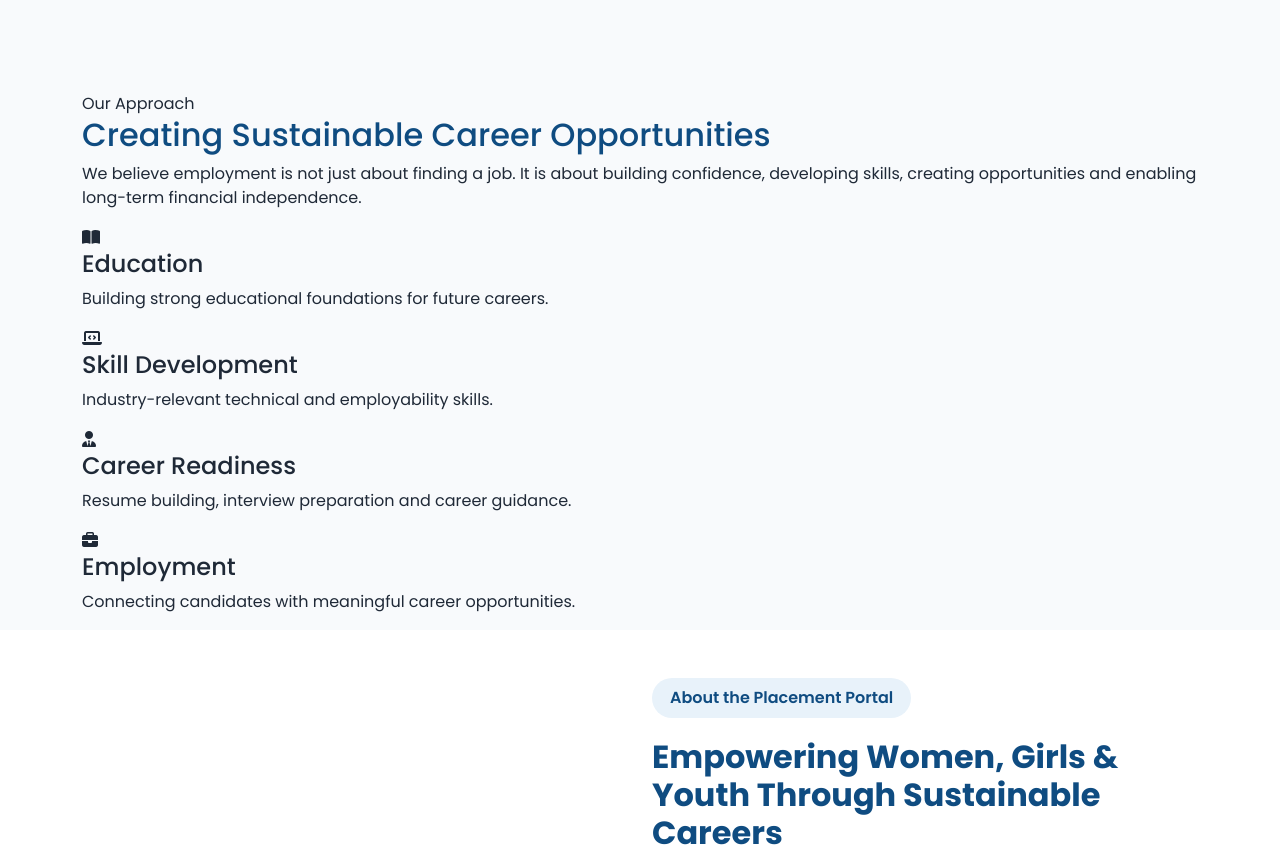
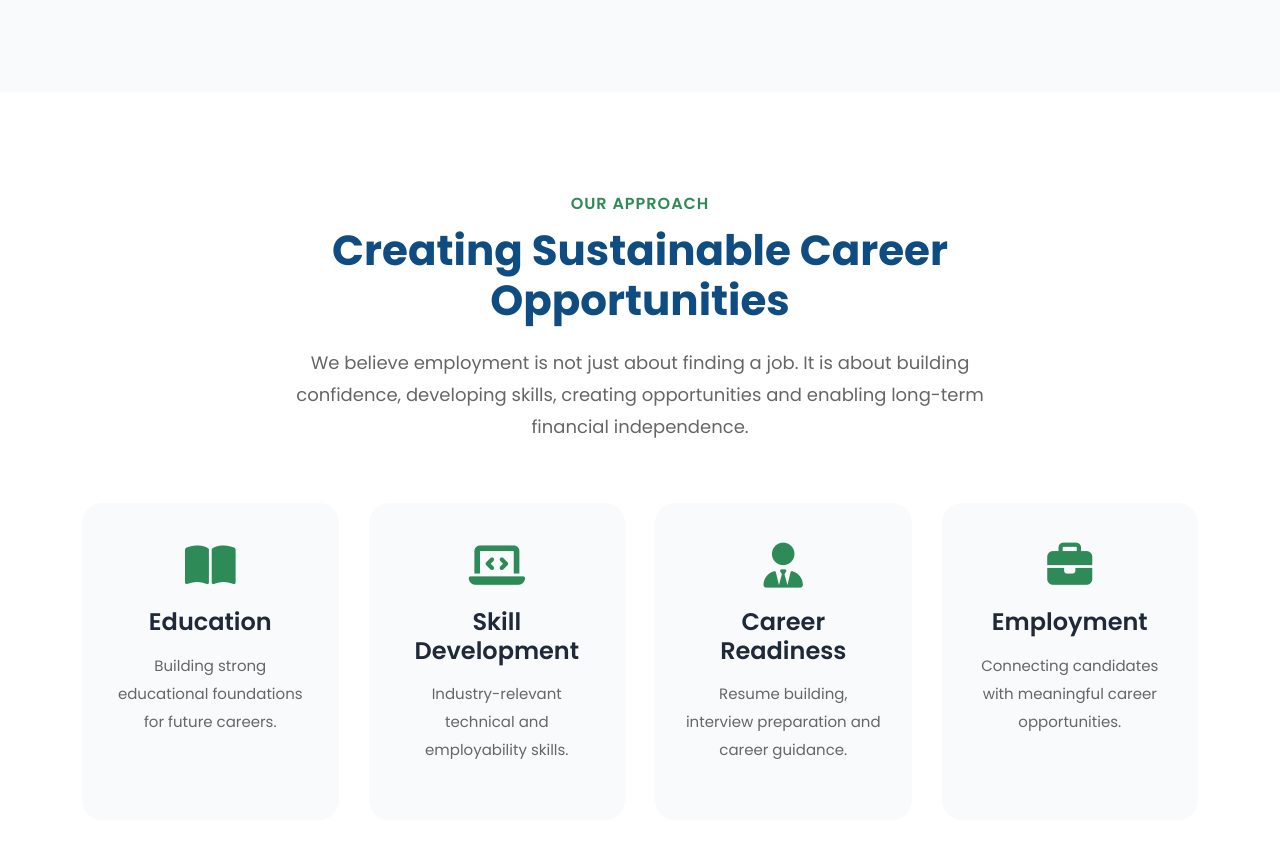
Before and after one commit to RAVS-GROUP/placement-portal, a plain HTML site: page index.html in a window 1280 px wide. Shown: the part 716-1572 px from the top of the page. Drawn offline with nearby package versions, Linux system fonts and the light colour scheme.

Commit message:
Add support section styles to style.css

```diff
--- a/css/style.css
+++ b/css/style.css
@@ -296,3 +296,150 @@ color:var(--primary);
 margin-top:10px;
 
 }
+/*==============================
+
+HOW WE SUPPORT
+
+==============================*/
+
+.support-section{
+
+padding:100px 0;
+
+background:#ffffff;
+
+}
+
+.section-title{
+
+text-align:center;
+
+max-width:750px;
+
+margin:auto;
+
+margin-bottom:60px;
+
+}
+
+.section-title span{
+
+color:var(--secondary);
+
+font-weight:600;
+
+letter-spacing:1px;
+
+text-transform:uppercase;
+
+}
+
+.section-title h2{
+
+font-size:42px;
+
+font-weight:700;
+
+margin-top:10px;
+
+margin-bottom:20px;
+
+color:var(--primary);
+
+}
+
+.section-title p{
+
+font-size:18px;
+
+line-height:32px;
+
+color:#666;
+
+}
+
+.support-grid{
+
+display:grid;
+
+grid-template-columns:repeat(4,1fr);
+
+gap:30px;
+
+}
+
+.support-card{
+
+background:#F8FAFC;
+
+padding:40px 30px;
+
+border-radius:20px;
+
+text-align:center;
+
+transition:0.4s;
+
+}
+
+.support-card:hover{
+
+transform:translateY(-10px);
+
+box-shadow:0 20px 40px rgba(0,0,0,.08);
+
+}
+
+.support-card i{
+
+font-size:45px;
+
+color:var(--secondary);
+
+margin-bottom:20px;
+
+}
+
+.support-card h4{
+
+font-weight:600;
+
+margin-bottom:15px;
+
+}
+
+.support-card p{
+
+font-size:15px;
+
+line-height:28px;
+
+color:#666;
+
+}
+
+@media(max-width:992px){
+
+.support-grid{
+
+grid-template-columns:repeat(2,1fr);
+
+}
+
+}
+
+@media(max-width:576px){
+
+.support-grid{
+
+grid-template-columns:1fr;
+
+}
+
+.section-title h2{
+
+font-size:32px;
+
+}
+
+}
```
